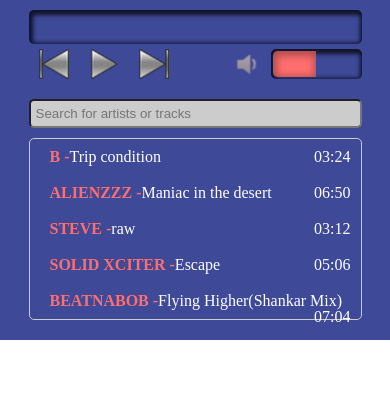
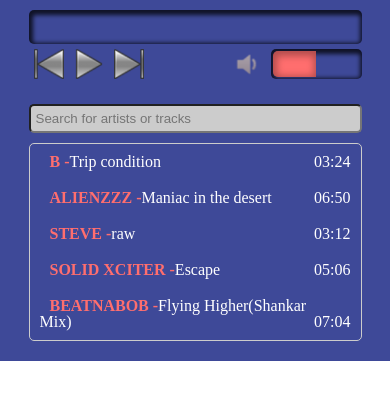
Before and after one commit to Du4ert/player, a React app: page / in a window 390 px wide. Shown: the top 400 px of the page. Built offline with nearby package versions, Linux system fonts and the light colour scheme.

Commit message:
add prop types

```diff
--- a/src/components/Player.js
+++ b/src/components/Player.js
@@ -5,7 +5,8 @@ import Range from './Range';
 
 class Player extends PureComponent
 {
-  constructor(props) {
+  constructor(props)
+  {
     super(props);
     this.timer;
 
@@ -14,15 +15,33 @@ class Player extends PureComponent
     this.onVolumeChange = this.onVolumeChange.bind(this);
     this.onMuteClick = this.onMuteClick.bind(this);
   }
-  componentDidMount() {
+  static propTypes = {
+    trackUrl: PropTypes.string,
+    currentTime: PropTypes.number.isRequired,
+    isPlaying: PropTypes.bool.isRequired,
+    volume: PropTypes.number.isRequired,
+    isMuted: PropTypes.bool.isRequired,
+    setTime: PropTypes.func.isRequired,
+    setVolume: PropTypes.func.isRequired,
+    pause: PropTypes.func.isRequired,
+    play: PropTypes.func.isRequired,
+    next: PropTypes.func.isRequired,
+    prev: PropTypes.func.isRequired,
+    trackEnd: PropTypes.func.isRequired,
+    mute: PropTypes.func.isRequired
+  }
+  componentDidMount()
+  {
     this.timer = setInterval(() => {
       this.props.setTime(this.audio.currentTime)
     }, 1000)
   }
-  componentWilUnmount() {
+  componentWilUnmount()
+  {
     clearInterval(this.timer);
   }
-  componentDidUpdate() {
+  componentDidUpdate()
+  {
     if (this.props.isPlaying) {
       this.audio.play();
     } else {
@@ -31,16 +50,19 @@ class Player extends PureComponent
     this.audio.volume = this.props.volume;
     if (this.props.isMuted) this.audio.volume = 0;
   }
-  onTimestampChange(value) {
+  onTimestampChange(value)
+  {
     if (!this.props.trackUrl) return;
     this.props.pause();
     this.props.setTime(value);
     this.audio.currentTime = value;
   }
-  onTimestampChangeEnd() {
+  onTimestampChangeEnd()
+  {
     this.props.play();
   }
-  onVolumeChange(value) {
+  onVolumeChange(value)
+  {
     this.props.setVolume(value);
     if (value === 0) {
       this.props.mute(true)
@@ -48,7 +70,8 @@ class Player extends PureComponent
        this.props.mute(false)
      }
   }
-  onMuteClick(value) {
+  onMuteClick(value)
+  {
     if (this.props.volume === 0) return;
     this.props.mute(!this.props.isMuted);
   }
--- a/src/containers/App.js
+++ b/src/containers/App.js
@@ -37,7 +37,7 @@ const App = ({
     <Player trackId={trackData.id}
       trackUrl={trackData.url}
       currentTime={state.currentTime}
-      duration={trackData.duration}
+      duration={parseFloat(trackData.duration) || 0}
       volume={state.volume}
       setTime={actions.setTime}
       isPlaying={state.isPlaying}
@@ -58,7 +58,7 @@ const App = ({
         onSearch={actions.setFilter}
       />
   </div>
-)
+  )
 }
 
 function mapStateToProps(state) {
--- a/src/reducers/index.js
+++ b/src/reducers/index.js
@@ -16,7 +16,6 @@ import {
 const initialState = {
   trackId: '',
   currentTime: 0,
-  timer: null,
   isPlaying: false,
   volume: 0.5,
   isMuted: false,
--- a/src/store/tracks.json
+++ b/src/store/tracks.json
@@ -1,34 +1,34 @@
 [
   {
-    "id": 1,
+    "id": "1",
     "author": "b",
     "name": "Trip condition",
     "duration": "204.982857",
     "url": "http://sampleswap.org/mp3/artist/30605/B_Trip-Condition-160.mp3"
   },
   {
-    "id": 2,
+    "id": "2",
     "author": "alienzzz",
     "name": "Maniac in the desert",
     "duration": "410.540408",
     "url": "http://sampleswap.org/mp3/artist/30220/alienzzz_maniac-in-the-desert-160.mp3"
   },
   {
-    "id": 3,
+    "id": "3",
     "author": "steve",
     "name": "raw",
     "duration": "192.052245",
     "url": "http://sampleswap.org/mp3/artist/2590/steve_raw2-160.mp3"
   },
   {
-    "id": 4,
+    "id": "4",
     "author": "solid xciter",
     "name": "Escape",
     "duration": "306.181224",
     "url": "http://sampleswap.org/mp3/artist/31511/soLid-Xciter_Escape-160.mp3"
   },
   {
-    "id": 5,
+    "id": "5",
     "author": "beatnabob",
     "name": "Flying Higher(Shankar Mix)",
     "duration": "424.045714",
--- a/src/styles/player.scss
+++ b/src/styles/player.scss
@@ -71,9 +71,19 @@
 }
 
 @media only screen and (max-width: 840px) {
+  .player >* {
+    margin-bottom: 5px;
+  }
   .player-timestamp {
     order: 0;
-    margin-bottom: 5px;
     width: 100%;
   }
 }
+@media only screen and (max-width: 400px) {
+  .player-volume-controls {
+    width: 140px;
+  }
+  .player-btn {
+    margin: 0 5px;
+  }
+}
--- a/src/styles/track.scss
+++ b/src/styles/track.scss
@@ -1,6 +1,7 @@
 @import './palette.scss';
 .track {
-  padding: 10px;
+  position: relative;
+  padding: 10px 50px 10px 10px;
 }
 .track_selected {
   background: $divider-color;
@@ -18,6 +19,7 @@
   color: $text-color;
 }
 .track-duration {
-  float: right;
+  position: absolute;
+  right: 10px;
   color: $text-color;
 }
```
Also changed, not shown: src/components/Playlist.js (+8 -0 lines), src/components/Range.js (+8 -0 lines), src/components/Track.js (+7 -1 lines).
